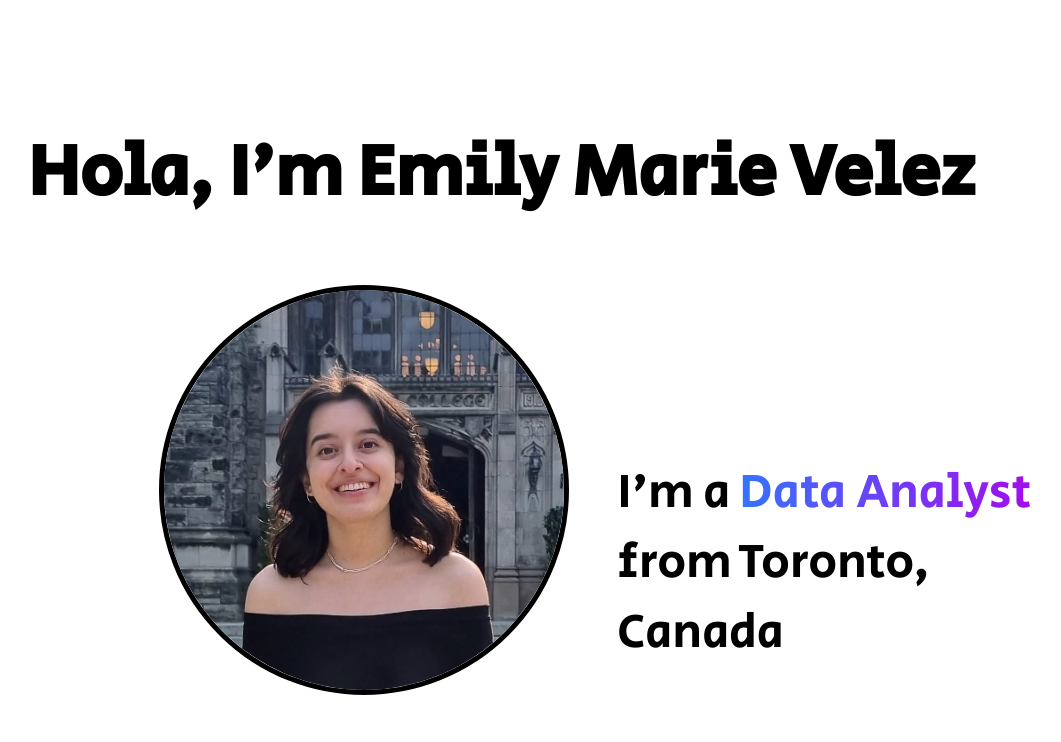
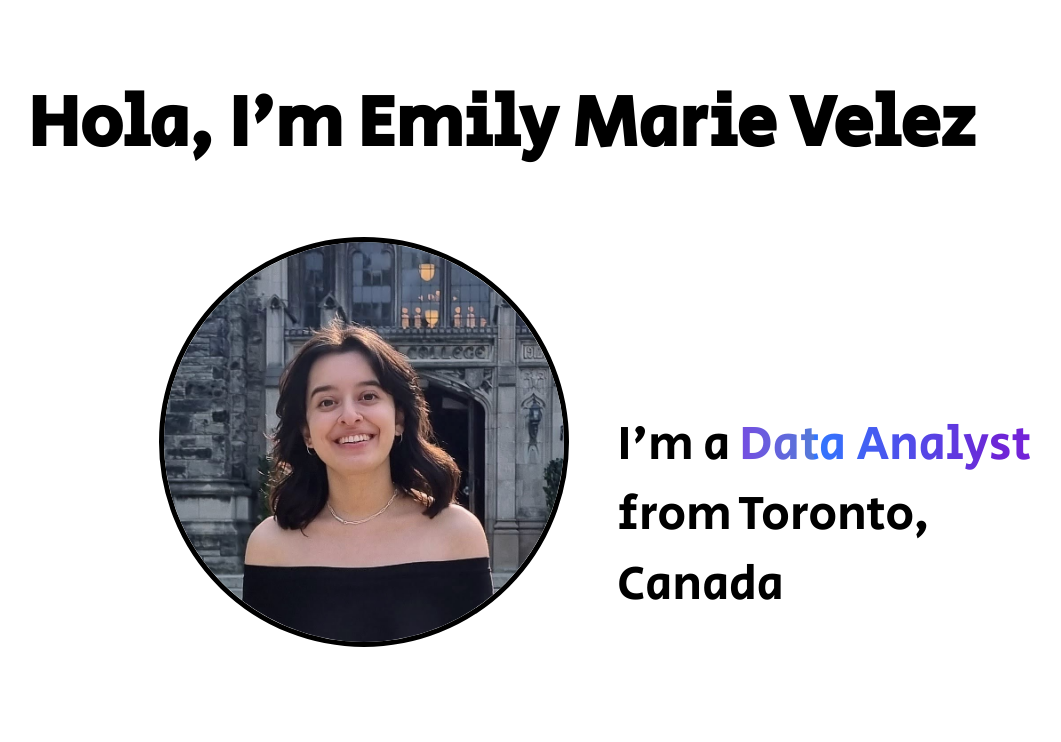
Before and after one commit to emilyvelez/emilyvelez.github.io, a React (Create React App) app: page / in a window 1280 px wide. Shown: the top 742 px of the page, without its empty margins (33-1094 px from the left). Built offline with nearby package versions, Linux system fonts and the light colour scheme.

Commit message:
Added gradient animation

```diff
--- a/public/index.html
+++ b/public/index.html
@@ -2,7 +2,7 @@
 <html lang="en">
   <head>
     <meta charset="utf-8" />
-    <link rel="icon" href="%PUBLIC_URL%/favicon.ico" />
+    <!-- <link rel="icon" href="%PUBLIC_URL%/favicon.ico" /> -->
     <meta name="viewport" content="width=device-width, initial-scale=1" />
     <meta name="theme-color" content="#000000" />
     <meta
@@ -24,7 +24,7 @@
       work correctly both with client-side routing and a non-root public URL.
       Learn how to configure a non-root public URL by running `npm run build`.
     -->
-    <title>Emily Velez</title>
+    <title>EMV</title>
   </head>
   <body>
     <noscript>You need to enable JavaScript to run this app.</noscript>
--- a/src/components/about.css
+++ b/src/components/about.css
@@ -18,8 +18,17 @@
 }
 
 .highlight {
-    background-image: linear-gradient(to right, #3177FF, #A40CEC);
+    background-image: linear-gradient(to right, #3177FF 0%, #6d26d6 30%, #A40CEC  70%, #547ad9 100%);
+    background-size: 200% auto;
     background-clip: text;
     -webkit-background-clip: text;
     -webkit-text-fill-color: transparent;
+    transition: 0.9s ease-in-out;
+    animation: textclip 2s linear infinite;
 }
+
+@keyframes textclip {
+    to {
+      background-position: 200% center;
+    }
+  }
--- a/src/components/mainProfile.css
+++ b/src/components/mainProfile.css
@@ -1,4 +1,4 @@
 .outer-div {
-    padding: 5% 5%;
+    padding: 1% 5%;
     font-size: 48px;
 }
```
